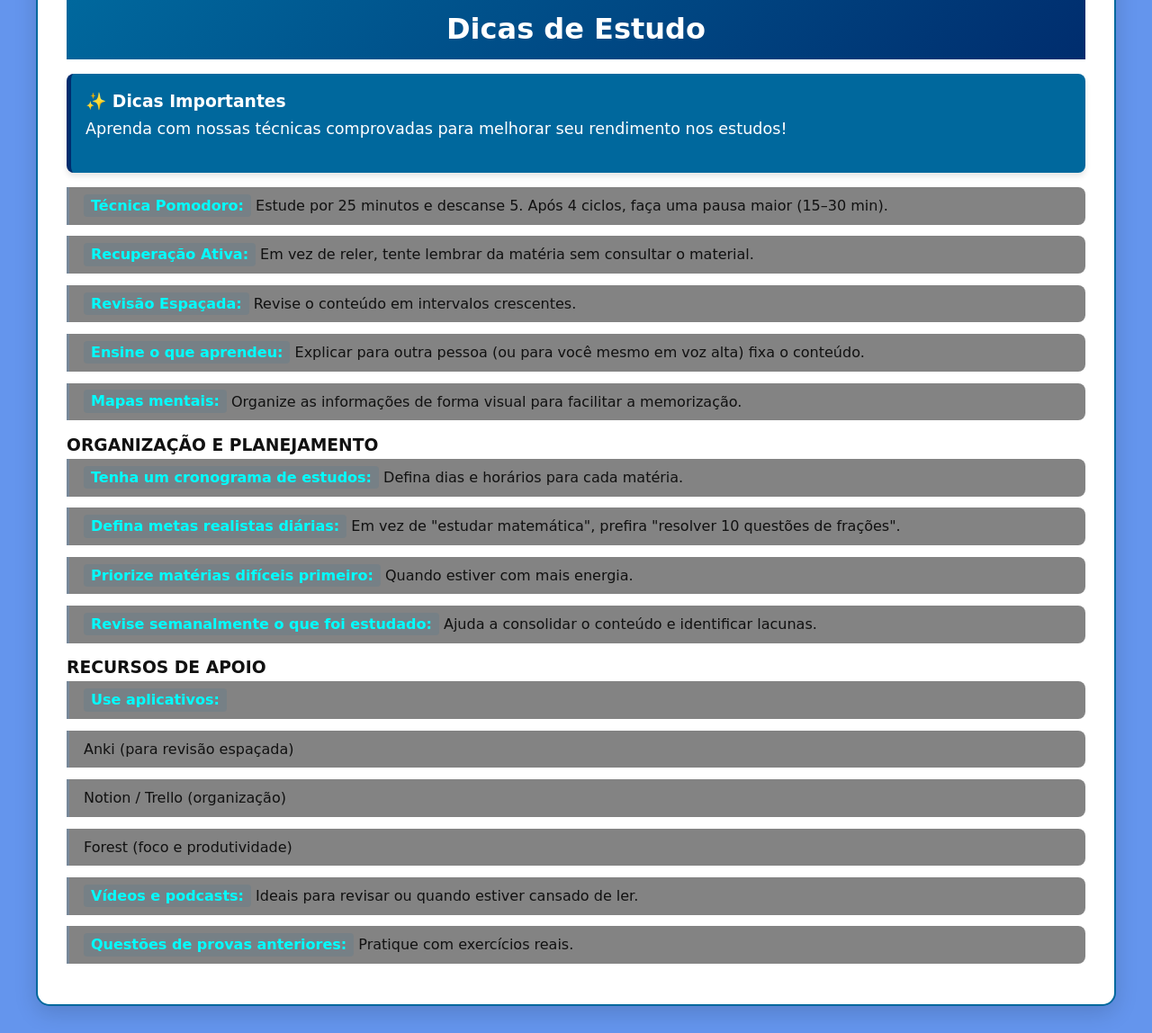
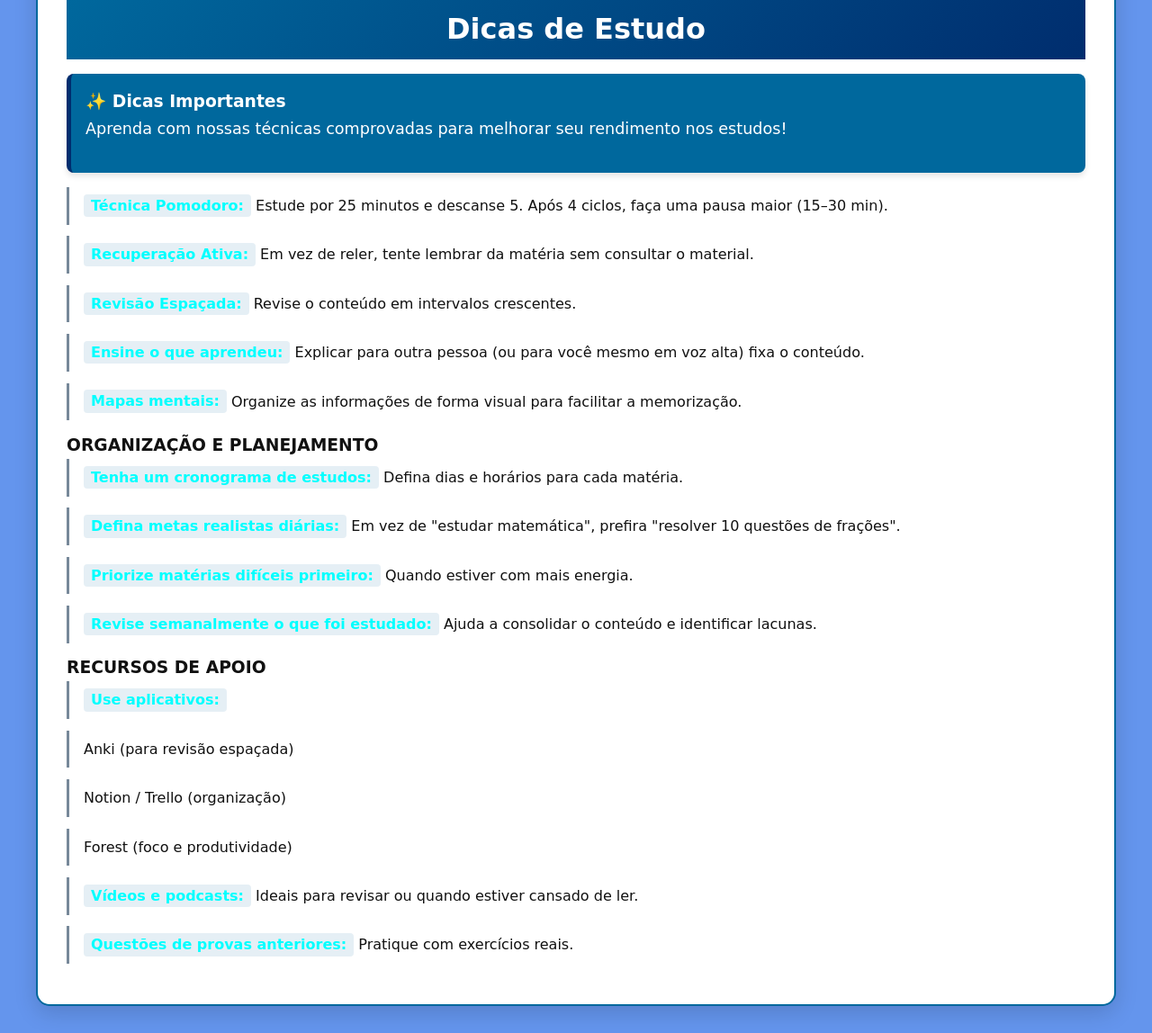
Before and after one commit to FelipeSantos-boiBigas/TrabalhoWebHTML, a PHP site: page /dicas.html in a window 1280 px wide. Shown: the part 412-1560 px from the top of the page at 90% size. Run offline with PHP 8.4, Linux system fonts and the light colour scheme.

Commit message:
Update style.css

```diff
--- a/css/style.css
+++ b/css/style.css
@@ -110,14 +110,14 @@ li {
     margin-bottom: 0.8rem;
     padding-left: 1rem;
     border-left: 3px solid #778899;
-    background-color: rgba(30, 30, 30, 0.55);
+    background-color: rgba(195, 196, 198, 0,15);
     padding: 0.5rem 0.5rem 0.5rem 1rem;
     border-radius: 0 8px 8px 0;
     transition: all 0.3s ease;
 }
 
 li:hover {
-    background-color: rgba(0, 104, 157, 0.1);
+    background-color: rgba(30, 30, 30, 0.25);
     transform: translateX(5px);
 }
 
```
